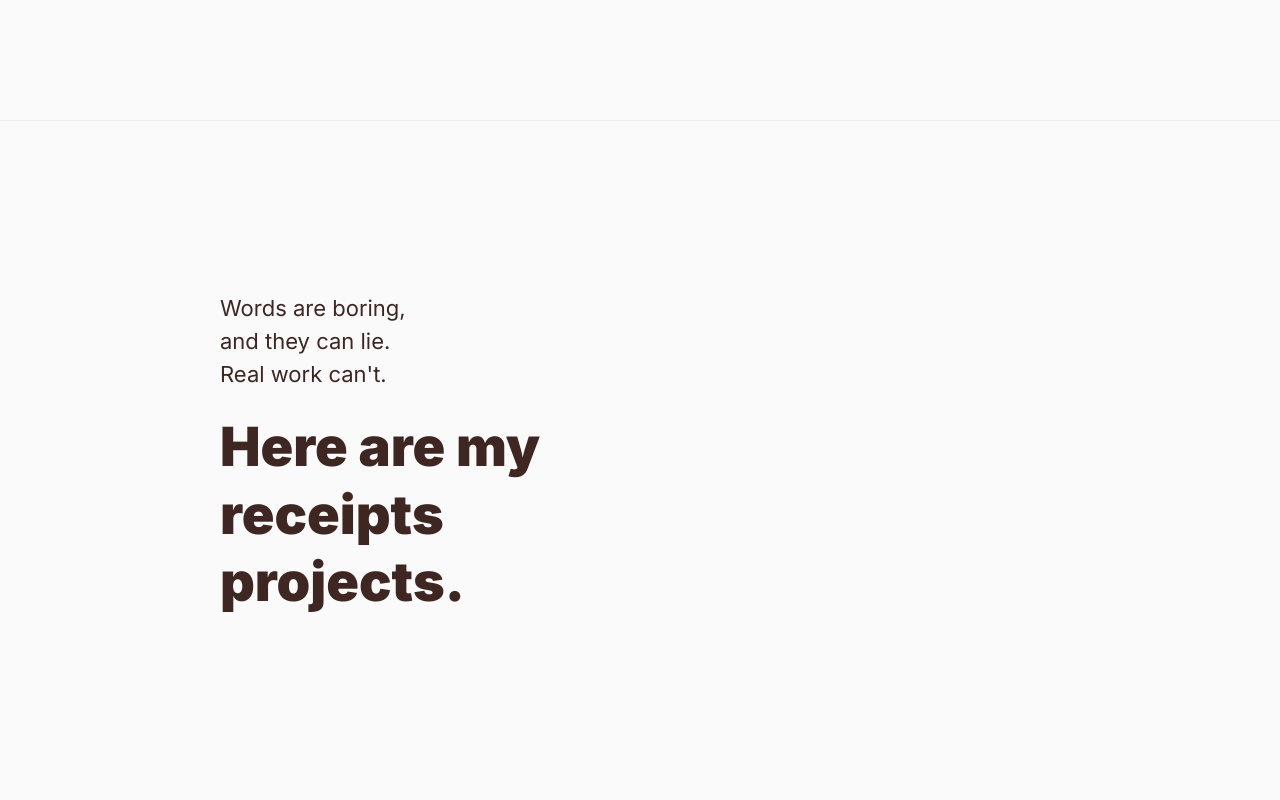
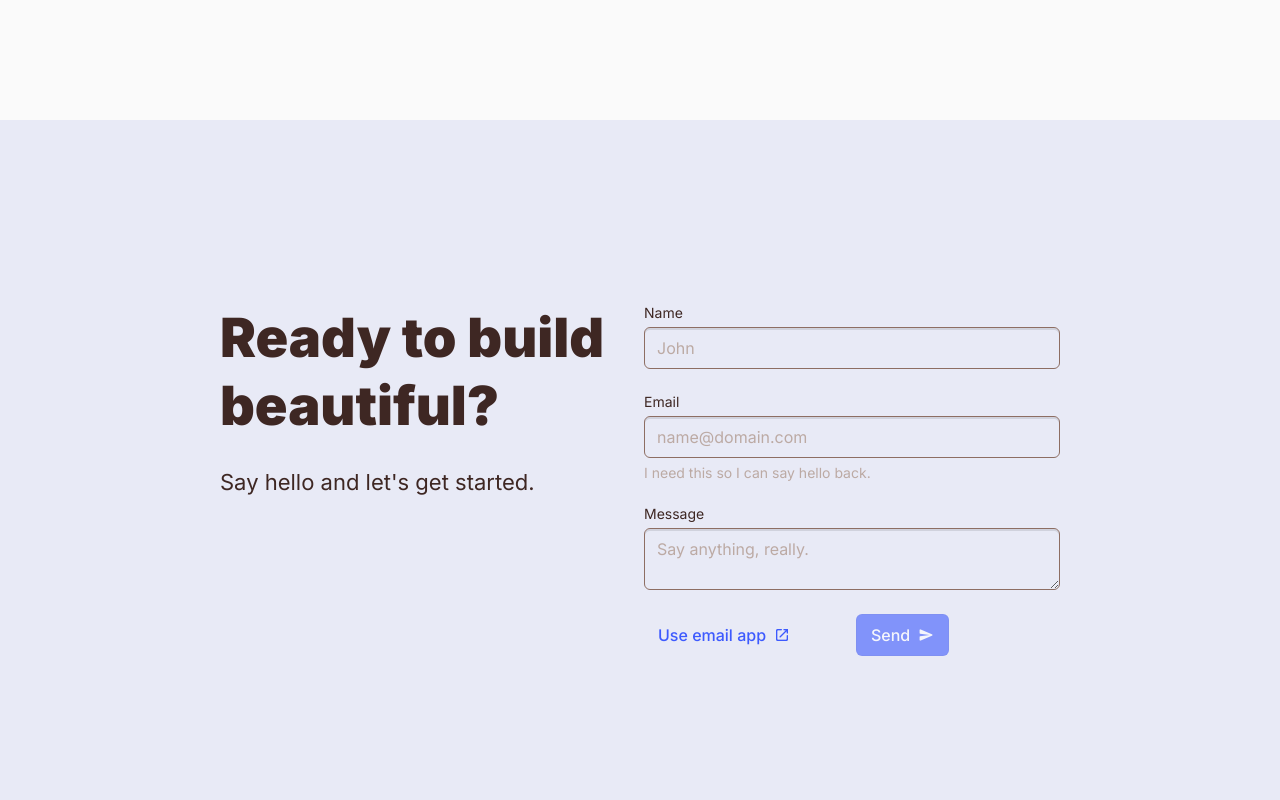
Before and after one commit to joeltumambo/joeltumambo.com, a Next.js app: page / in a window 1280 px wide. Shown: the part 1320-2120 px from the top of the page. Built offline with nearby package versions, Linux system fonts and the light colour scheme.

Commit message:
Hide Receipts section

```diff
--- a/pages/index.tsx
+++ b/pages/index.tsx
@@ -27,14 +27,14 @@ const Home: NextPage = () => {
         <Container background="#fafafa">
           <BeautySection />
         </Container>
-        <div
+        {/* <div
           style={{
             borderTop: "1px solid #efebe9",
           }}
-        />
-        <Container id="receipts" background="#fafafa">
+        /> */}
+        {/* <Container id="receipts" background="#fafafa">
           <ReceiptsSection />
-        </Container>
+        </Container> */}
         <Container id="contact" background="#e8eaf6">
           <ContactSection />
         </Container>
```
